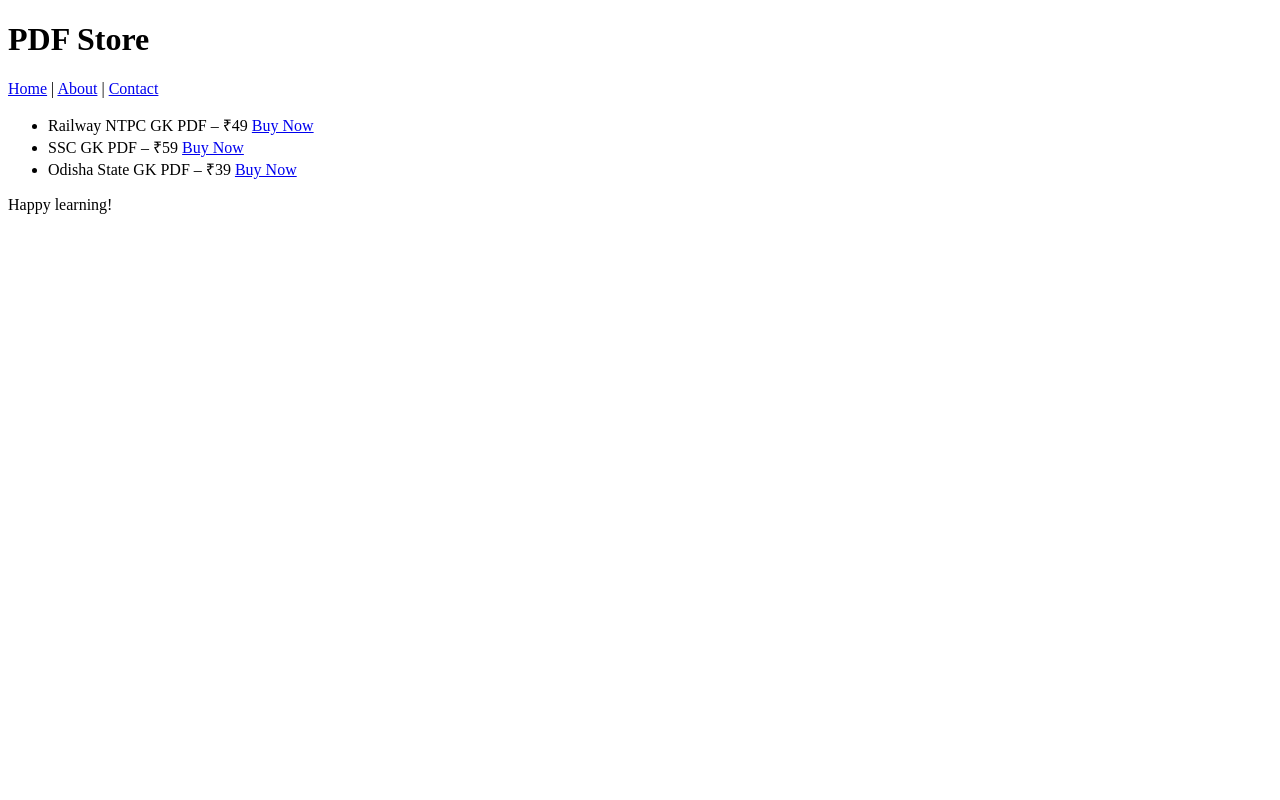
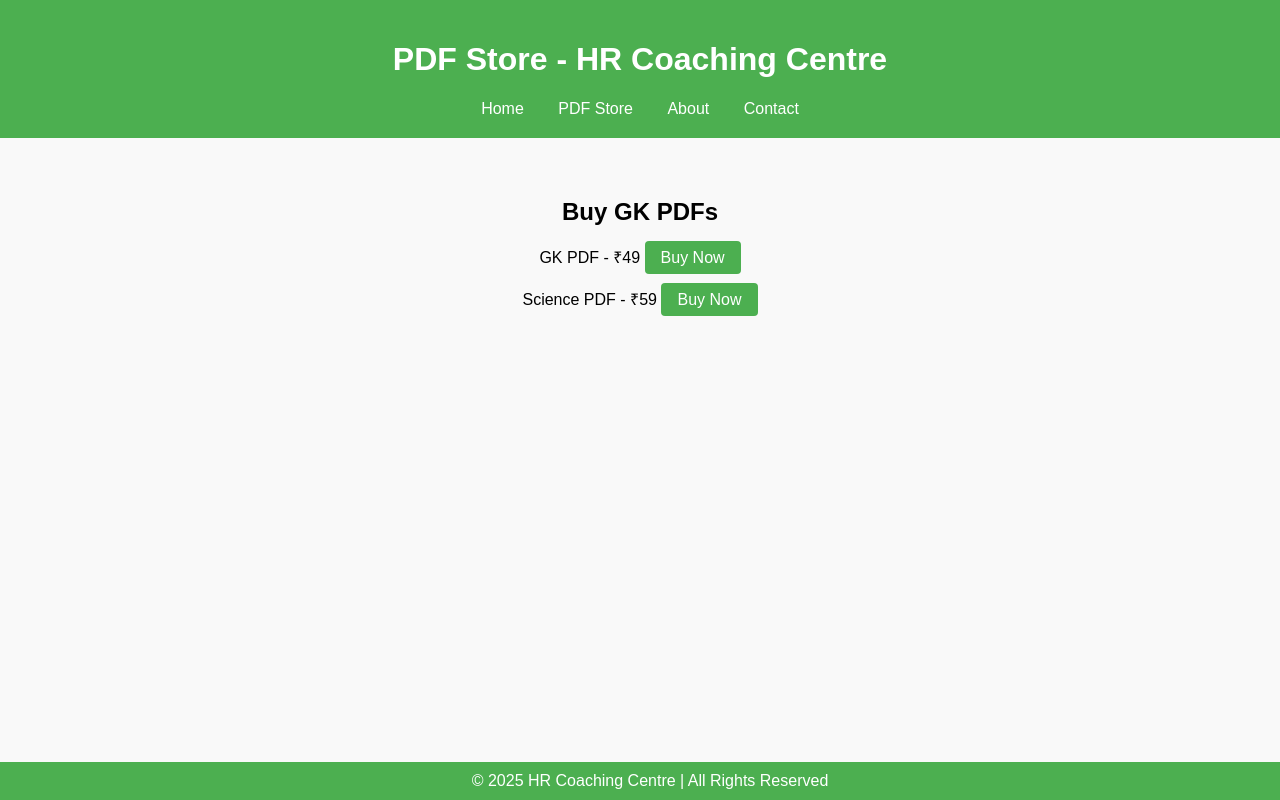
Before and after one commit to hr8693/hr--coaching-centre, a plain HTML site: page store.html in a window 1280 px wide. Drawn offline with Linux system fonts and the light colour scheme.

Commit message:
Add files via upload

```diff
--- a/store.html
+++ b/store.html
@@ -1,27 +1,38 @@
+
 <!DOCTYPE html>
 <html lang="en">
 <head>
     <meta charset="UTF-8">
     <meta name="viewport" content="width=device-width, initial-scale=1.0">
-    <title>PDF Store</title>
-    <link rel="stylesheet" href="css/style.css">
+    <title>PDF Store - HR Coaching Centre</title>
+    <style>
+        body { font-family: Arial, sans-serif; text-align: center; background: #f9f9f9; margin: 0; }
+        header { background-color: #4CAF50; padding: 20px; color: white; }
+        nav a { margin: 0 15px; color: white; text-decoration: none; }
+        main { padding: 40px; }
+        ul { list-style: none; padding: 0; }
+        li { margin: 20px 0; }
+        .btn { padding: 8px 16px; background-color: #4CAF50; color: white; border-radius: 4px; text-decoration: none; }
+        footer { background: #4CAF50; color: white; padding: 10px; position: fixed; width: 100%; bottom: 0; }
+    </style>
 </head>
 <body>
     <header>
-        <h1>PDF Store</h1>
+        <h1>PDF Store - HR Coaching Centre</h1>
         <nav>
-            <a href="index.html">Home</a> | <a href="about.html">About</a> | <a href="contact.html">Contact</a>
+            <a href="index.html">Home</a>
+            <a href="store.html">PDF Store</a>
+            <a href="about.html">About</a>
+            <a href="contact.html">Contact</a>
         </nav>
     </header>
     <main>
+        <h2>Buy GK PDFs</h2>
         <ul>
-            <li>Railway NTPC GK PDF – ₹49 <a href="YOUR_PAYMENT_LINK">Buy Now</a></li>
-            <li>SSC GK PDF – ₹59 <a href="YOUR_PAYMENT_LINK">Buy Now</a></li>
-            <li>Odisha State GK PDF – ₹39 <a href="YOUR_PAYMENT_LINK">Buy Now</a></li>
+            <li>GK PDF - ₹49 <a href="https://rzp.io/l/your_payment_link" target="_blank" class="btn">Buy Now</a></li>
+            <li>Science PDF - ₹59 <a href="https://rzp.io/l/your_payment_link" target="_blank" class="btn">Buy Now</a></li>
         </ul>
     </main>
-    <footer>
-        <p>Happy learning!</p>
-    </footer>
+    <footer>&copy; 2025 HR Coaching Centre | All Rights Reserved</footer>
 </body>
 </html>
```
Also changed, not shown: about.html (+15 -8 lines), contact.html (+18 -8 lines), index.html (+16 -8 lines).
